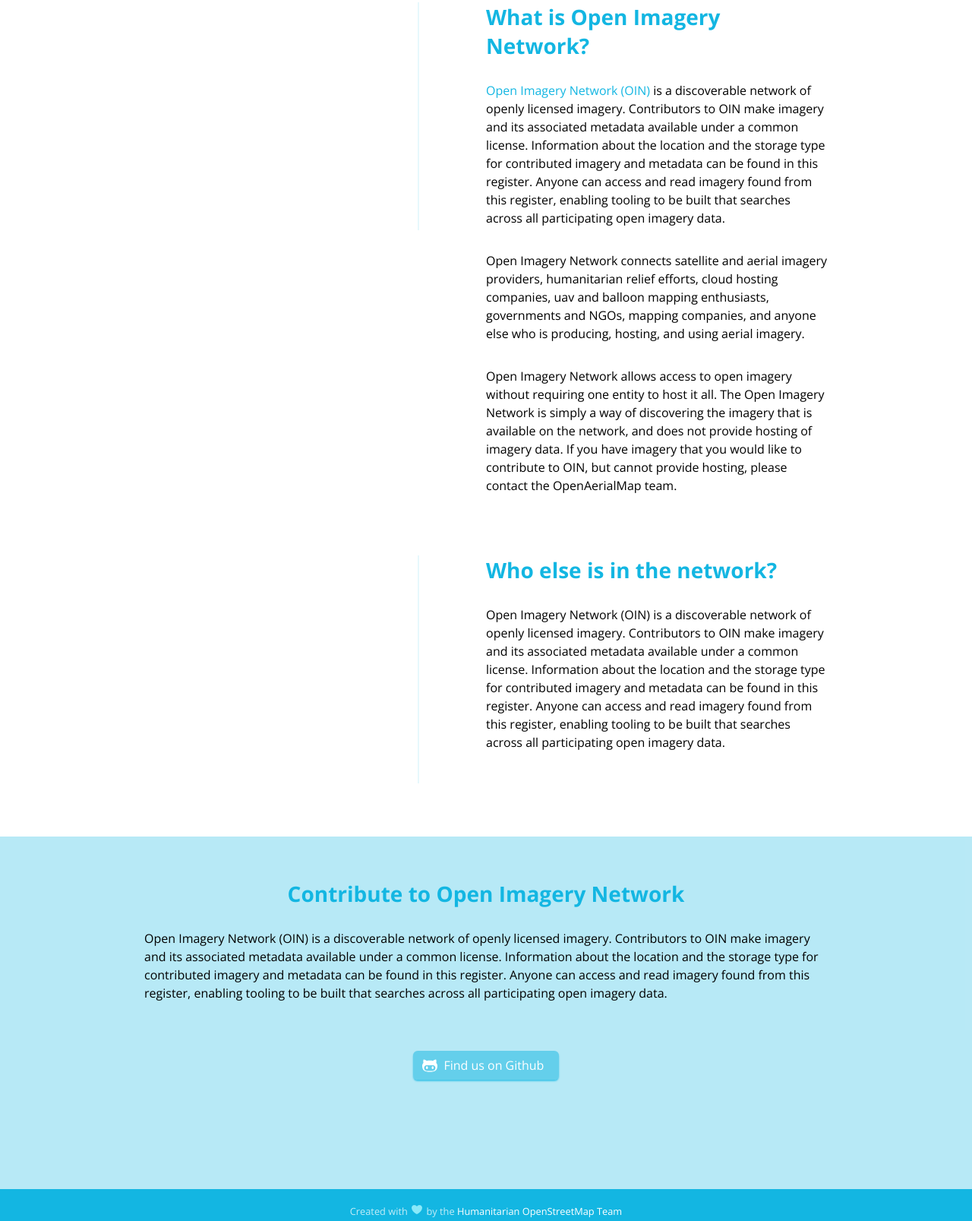
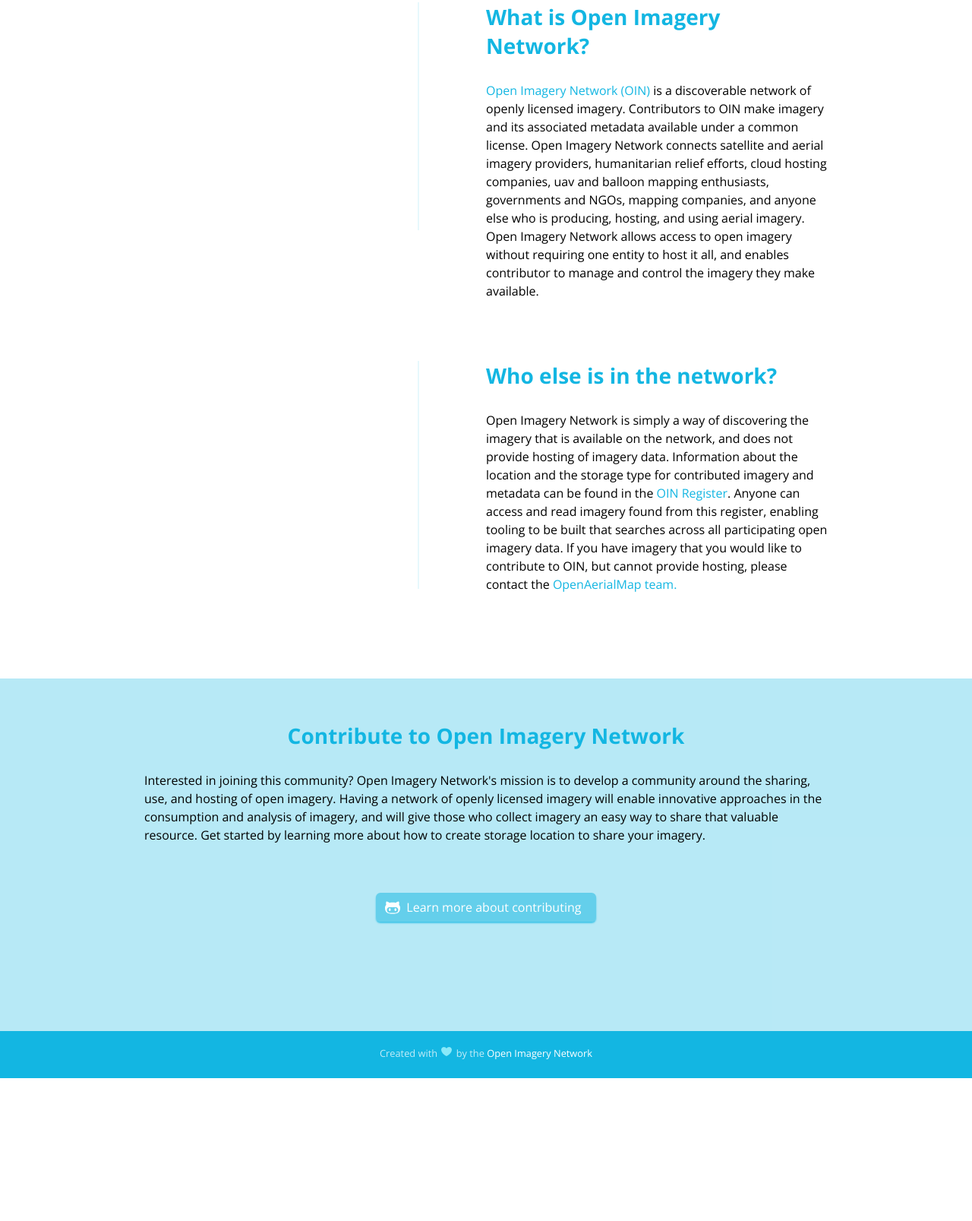
Before and after one commit to openimagerynetwork/openimagerynetwork.github.io, a plain HTML site: page index.html in a window 1280 px wide. Shown: the part 677-2284 px from the top of the page at 76% size. After the commit the page ends 2096 px from the top, so only its background shows below. Drawn offline with nearby package versions, Linux system fonts and the light colour scheme; a web font is replaced by a local one.

Commit message:
update content

```diff
--- a/index.html
+++ b/index.html
@@ -43,9 +43,7 @@
           <div class="questions--sub__line"></div>
           <div class="questions--sub__text">
             <h2 class="questions--title">What is Open Imagery Network?</h2>
-            <p><a href="">Open Imagery Network (OIN)</a> is a discoverable network of openly licensed imagery. Contributors to OIN make imagery and its associated metadata available under a common license. Information about the location and the storage type for contributed imagery and metadata can be found in this register. Anyone can access and read imagery found from this register, enabling tooling to be built that searches across all participating open imagery data.</p>
-            <p>Open Imagery Network connects satellite and aerial imagery providers, humanitarian relief efforts, cloud hosting companies, uav and balloon mapping enthusiasts, governments and NGOs, mapping companies, and anyone else who is producing, hosting, and using aerial imagery.</p>
-            <p>Open Imagery Network allows access to open imagery without requiring one entity to host it all. The Open Imagery Network is simply a way of discovering the imagery that is available on the network, and does not provide hosting of imagery data. If you have imagery that you would like to contribute to OIN, but cannot provide hosting, please contact the OpenAerialMap team.</p>
+            <p><a href="">Open Imagery Network (OIN)</a> is a discoverable network of openly licensed imagery. Contributors to OIN make imagery and its associated metadata available under a common license. Open Imagery Network connects satellite and aerial imagery providers, humanitarian relief efforts, cloud hosting companies, uav and balloon mapping enthusiasts, governments and NGOs, mapping companies, and anyone else who is producing, hosting, and using aerial imagery. Open Imagery Network allows access to open imagery without requiring one entity to host it all, and enables contributor to manage and control the imagery they make available.</p>
           </div>
         </div>
       </div>
@@ -55,7 +53,7 @@
           <div class="questions--sub__line"></div>
           <div class="questions--sub__text">
             <h2 class="questions--title">Who else is in the network?</h2>
-            <p>Open Imagery Network (OIN) is a discoverable network of openly licensed imagery. Contributors to OIN make imagery and its associated metadata available under a common license. Information about the location and the storage type for contributed imagery and metadata can be found in this register. Anyone can access and read imagery found from this register, enabling tooling to be built that searches across all participating open imagery data.</p>
+            <p>Open Imagery Network is simply a way of discovering the imagery that is available on the network, and does not provide hosting of imagery data. Information about the location and the storage type for contributed imagery and metadata can be found in the <a href="https://github.com/openimagerynetwork/oin-register/blob/master/master.json">OIN Register</a>. Anyone can access and read imagery found from this register, enabling tooling to be built that searches across all participating open imagery data. If you have imagery that you would like to contribute to OIN, but cannot provide hosting, please contact the <a mailto:"info@openaerialmap.org">OpenAerialMap team.</a></p>
           </div>
         </div>
       </div>
@@ -66,16 +64,16 @@
     <section id="section--contribute">
       <h2 class="contribute--title">Contribute to Open Imagery Network</h2>
       <div class="contribute--text">
-        <p>Open Imagery Network (OIN) is a discoverable network of openly licensed imagery. Contributors to OIN make imagery and its associated metadata available under a common license. Information about the location and the storage type for contributed imagery and metadata can be found in this register. Anyone can access and read imagery found from this register, enabling tooling to be built that searches across all participating open imagery data.
+        <p>Interested in joining this community? Open Imagery Network's mission is to develop a community around the sharing, use, and hosting of open imagery. Having a network of openly licensed imagery will enable innovative approaches in the consumption and analysis of imagery, and will give those who collect imagery an easy way to share that valuable resource. Get started by learning more about how to create storage location to share your imagery.
         </p>
         <div class="contribute--button">
-          <div class="button"><span class="icon github"></span>Find us on Github</div>
+          <a href="https://github.com/openimagerynetwork/oin-register#how-to-contribute-to-oin"><div class="button"><span class="icon github"></span>Learn more about contributing</div></a>
         </div>
       </div>
     </section>
 
     <footer id="section--contact">
-      <p>Created with <img src="assets/graphics/heart-full.svg" width="14px" height="14px" /> by the <a href="https://hotosm.org/">Humanitarian OpenStreetMap Team</a></p>
+      <p>Created with <img src="assets/graphics/heart-full.svg" width="14px" height="14px" /> by the <a href="https://github.com/openimagerynetwork">Open Imagery Network</a></p>
     </footer>
   </body>
 </html>
```
